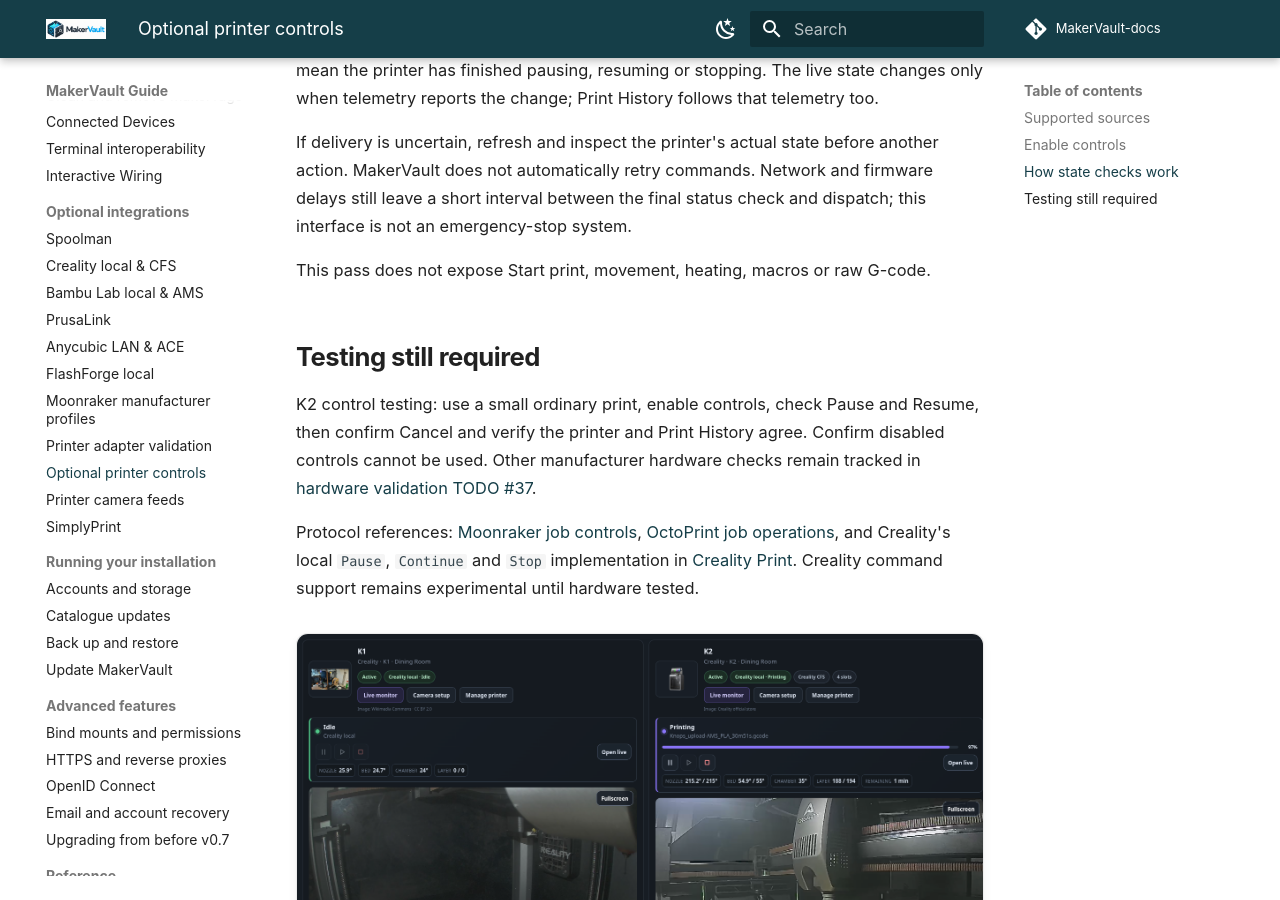
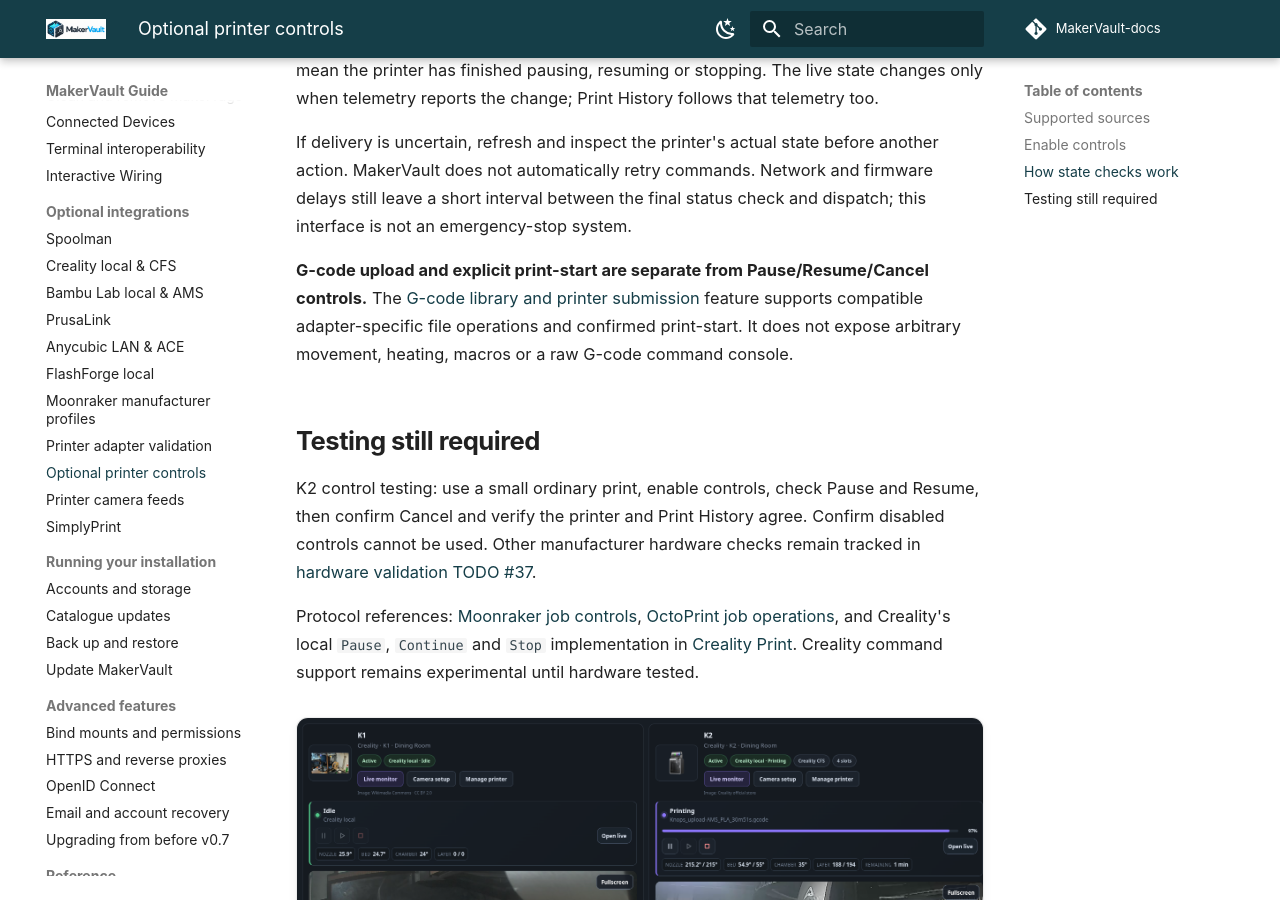
Before and after one commit to gavrd7/MakerVault-docs, an MkDocs documentation site: the page built from docs/guide/integrations/printer-controls.md, in a window 1280 px wide and 900 px high, scrolled down 1925 px. Built offline with MkDocs 1.6.1 and Material for MkDocs 9.7.7, drawn with Linux system fonts in a browser that asks for light colours; comment, search, counter and statistics services are not loaded.

Commit message:
docs: document current G-code and printer workflows in docs/guide/integrations/printer-controls.md

```diff
--- a/docs/guide/integrations/printer-controls.md
+++ b/docs/guide/integrations/printer-controls.md
@@ -38,7 +38,7 @@
 
 If delivery is uncertain, refresh and inspect the printer's actual state before another action. MakerVault does not automatically retry commands. Network and firmware delays still leave a short interval between the final status check and dispatch; this interface is not an emergency-stop system.
 
-This pass does not expose Start print, movement, heating, macros or raw G-code.
+**G-code upload and explicit print-start are separate from Pause/Resume/Cancel controls.** The [G-code library and printer submission](../using/gcode-and-print-submission.md) feature supports compatible adapter-specific file operations and confirmed print-start. It does not expose arbitrary movement, heating, macros or a raw G-code command console.
 
 ## Testing still required
 
```
